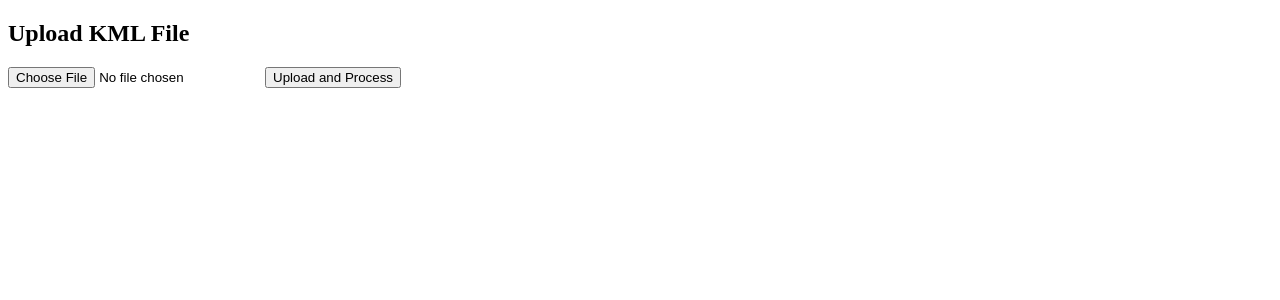
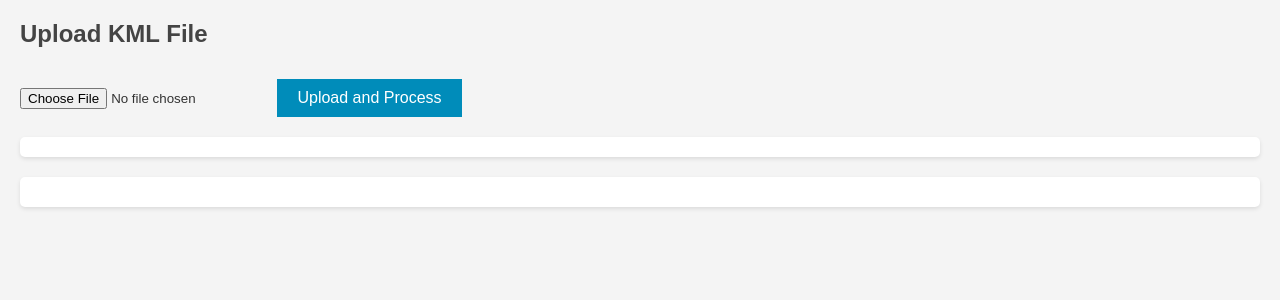
Before and after one commit to vairamuthuvanamvanguard/Geo, a Django app: page /ndvi in a window 1280 px wide. Shown: the top 300 px of the page. Run offline with Django 4.2, Linux system fonts and the light colour scheme.

Commit message:
updated the styles to the ndvi.html file

```diff
--- a/geoApp/templates/ndvi.html
+++ b/geoApp/templates/ndvi.html
@@ -1,25 +1,66 @@
 <!DOCTYPE html>
 <html>
-    <head>
+<head>
     <title>TIFF Display Example</title>
     <link rel="stylesheet" href="https://unpkg.com/leaflet/dist/leaflet.css" />
     <script src="https://unpkg.com/leaflet/dist/leaflet.js"></script>
     <style>
-        #map { height: 400px; }
+        body {
+            font-family: Arial, sans-serif;
+            margin: 20px;
+            padding: 0;
+            background-color: #f4f4f4;
+            color: #333;
+        }
+        #map {
+            height: 400px;
+            margin-bottom: 20px;
+        }
+        h2 {
+            color: #444;
+        }
+        .btn {
+            background-color: #008cba;
+            color: white;
+            padding: 10px 20px;
+            border: none;
+            cursor: pointer;
+            font-size: 16px;
+            margin-top: 10px;
+            transition: background-color 0.3s ease;
+        }
+        .btn:hover {
+            background-color: #005f73;
+        }
+        input[type="file"] {
+            margin-top: 20px;
+        }
+        #ndviStats, #downloadLink {
+            margin-top: 20px;
+            padding: 10px;
+            background-color: #fff;
+            border-radius: 5px;
+            box-shadow: 0 2px 4px rgba(0,0,0,0.1);
+        }
+        #downloadLink {
+            padding: 15px;
+            text-align: center;
+        }
+        #downloadLink a {
+            text-decoration: none;
+            color: white;
+        }
     </style>
 </head>
-<body>
 <body>
 
 <h2>Upload KML File</h2>
 
 <input type="file" id="kmlFile" name="kmlFile">
-<button id="uploadBtn">Upload and Process</button>
-<!-- <button id="uploadBtn2">Upload Tiff</button> -->
+<button id="uploadBtn" class="btn">Upload and Process</button>
 
 <div id="ndviStats"></div>
 <div id="downloadLink"></div>
-
 
 <script>
 document.getElementById('uploadBtn').addEventListener('click', uploadFiles);
```
Also changed, not shown: 2 other files.
